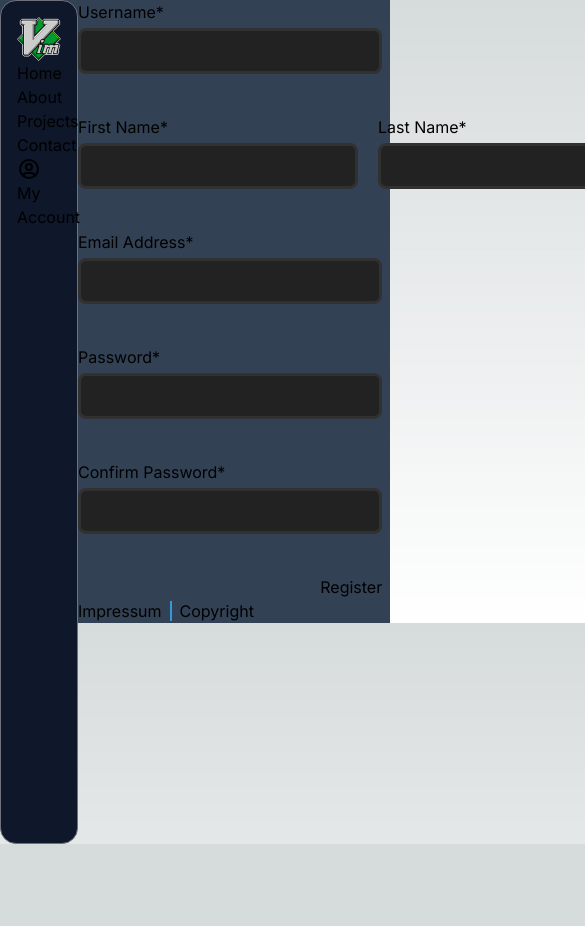
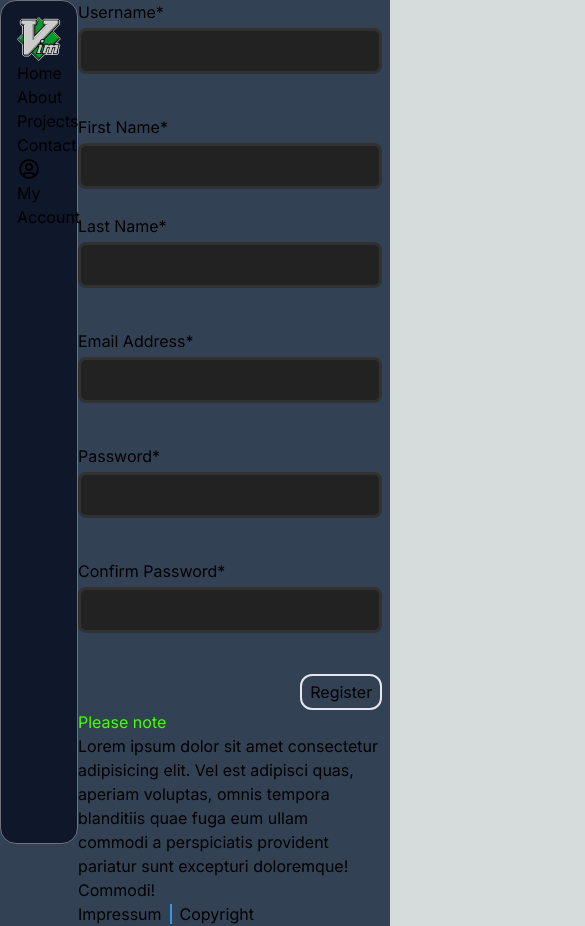
Before and after one commit to vim/website_next_generation, a Next.js app in the folder web/: page /registration in a window 390 px wide. Shown: the top 926 px of the page, 585 px wide, since content can reach past the window. Before the commit the page ends 844 px from the top, so only its background shows below. Built offline with nearby package versions, Linux system fonts and the light colour scheme.

Commit message:
feat(FE): add responsive two column layout with dummy text

```diff
--- a/web/src/app/registration/page.tsx
+++ b/web/src/app/registration/page.tsx
@@ -26,6 +26,7 @@ export default function Registration() {
         setFormData((prevFormData) => ({ ...prevFormData, [name]: value }));
     };
     return (
+        <div className="grid grid-cols-1 xl:grid-cols-2 xl:gap-8">
             <form className="flex flex-col items-stretch gap-4">
                 <Input
                     type="text"
@@ -36,8 +37,7 @@ export default function Registration() {
                     onChange={handleInputChange}
                     required
                 />
-            <div className="flex justify-between gap-5">
-                <div className="flex-2/3">
+                <div className="grid grid-cols-1 xl:grid-cols-2 xl:gap-3">
                     <Input
                         type="text"
                         label="First Name"
@@ -47,8 +47,6 @@ export default function Registration() {
                         onChange={handleInputChange}
                         required
                     />
-                </div>
-                <div className="flex-1">
                     <Input
                         type="text"
                         label="Last Name"
@@ -58,7 +56,6 @@ export default function Registration() {
                         onChange={handleInputChange}
                         required
                     />
-                </div>
                 </div>
                 <Input
                     type="text"
@@ -87,7 +84,17 @@ export default function Registration() {
                     onChange={handleInputChange}
                     required
                 />
-            <input className="ml-auto" type="submit" value="Register" />
+                <input className="btn ml-auto hover:cursor-pointer" type="submit" value="Register" />
             </form>
+            <div>
+                <h2 className="text-secondary">Please note</h2>
+
+                <p>
+                    Lorem ipsum dolor sit amet consectetur adipisicing elit. Vel est adipisci quas, aperiam voluptas,
+                    omnis tempora blanditiis quae fuga eum ullam commodi a perspiciatis provident pariatur sunt
+                    excepturi doloremque! Commodi!
+                </p>
+            </div>
+        </div>
     );
 }
```
Lines whose indentation alone changed are shown as unchanged.
